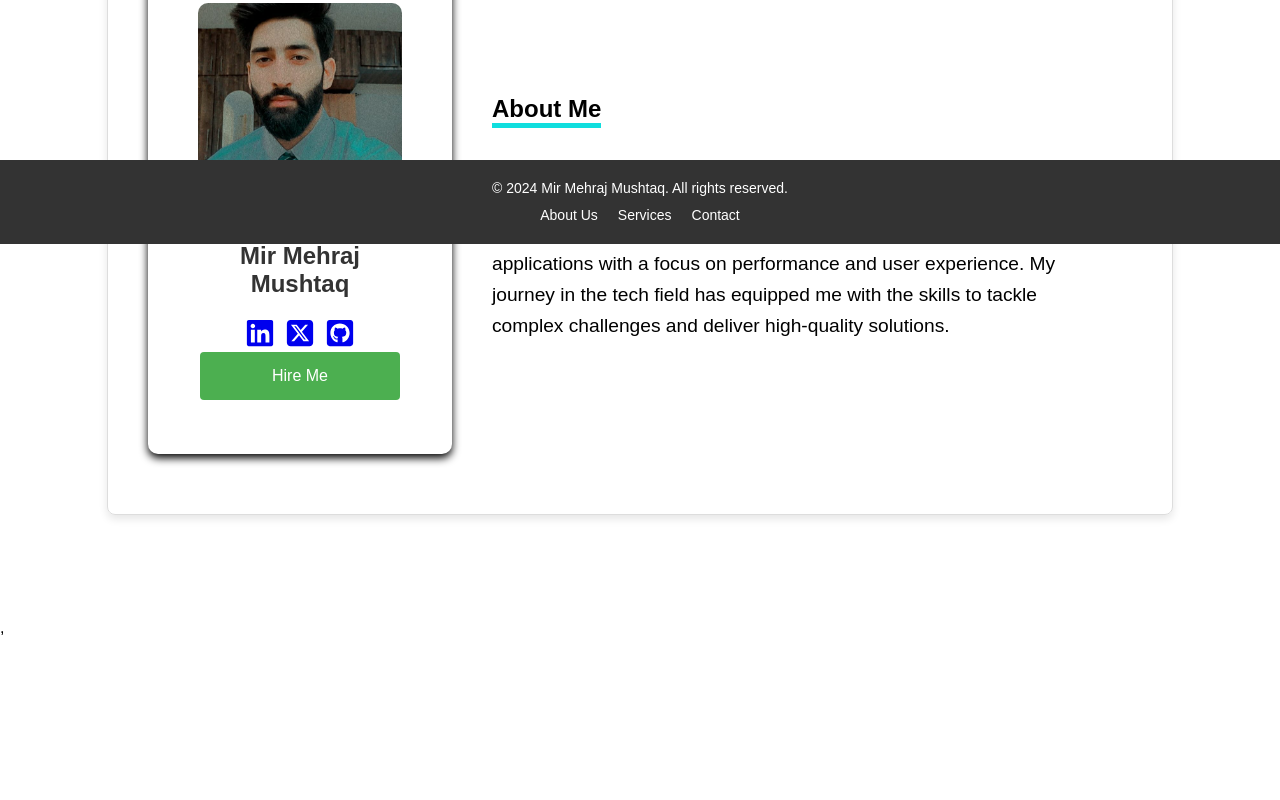
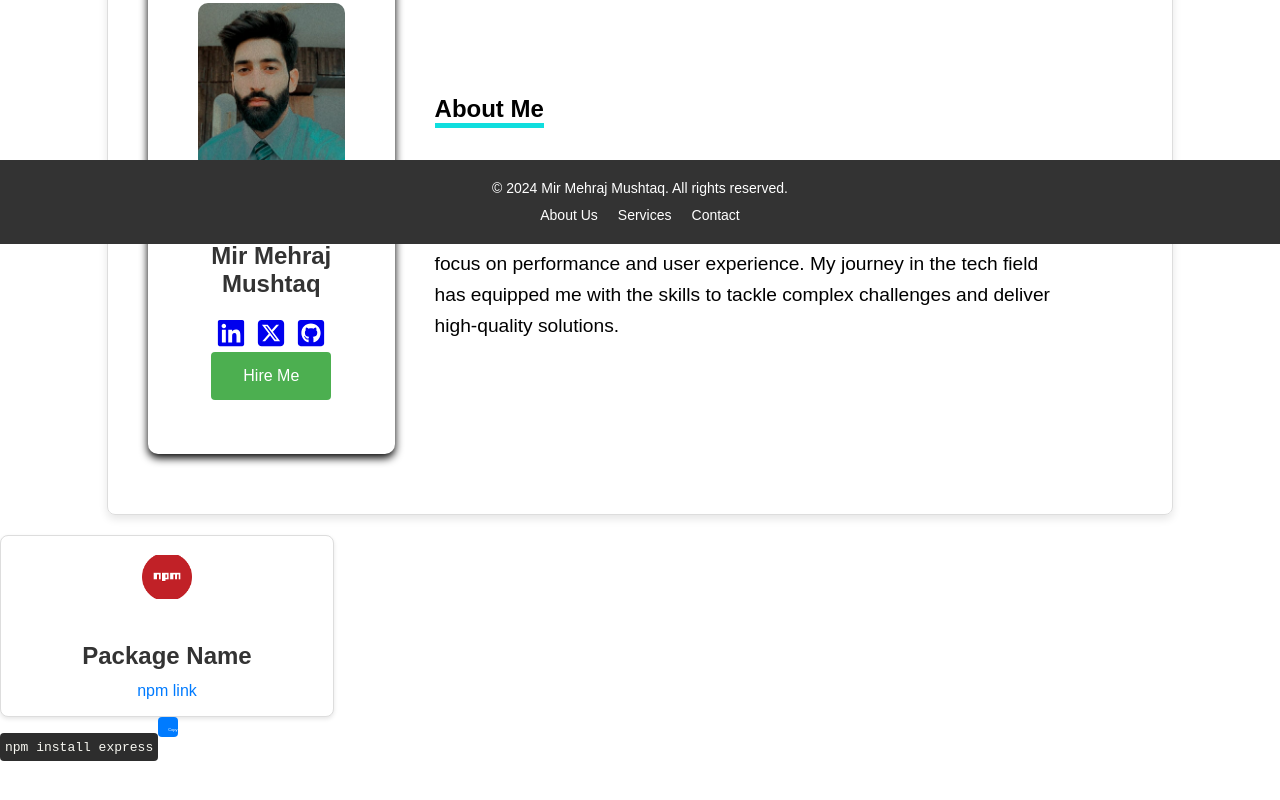
Before and after one commit to ersahii/Mern-stack-project, a React (Vite) app in the folder client/: page / in a window 1280 px wide. Shown: the part 556-1356 px from the top of the page. Before the commit the page ends 1193 px from the top, so only its background shows below. Built offline with nearby package versions, Linux system fonts and the light colour scheme.

Commit message:
added copy-to-clipboard package

```diff
--- a/client/package.json
+++ b/client/package.json
@@ -11,6 +11,7 @@
   },
   "dependencies": {
     "react": "^18.3.1",
+    "react-copy-to-clipboard": "^5.1.0",
     "react-dom": "^18.3.1",
     "react-icons": "^5.3.0",
     "react-router-dom": "^6.26.1"
--- /dev/null
+++ b/client/src/components/CopyCodeBlock.css
@@ -0,0 +1,43 @@
+/* .code-block {
+    position: relative;
+    display: inline-block;
+    border: 1px solid #ddd;
+    border-radius: 8px;
+    padding: 16px;
+    background-color: #f5f5f5;
+    margin: 2px 0;
+  }
+   */
+.code-block {
+    display: flex;
+  }
+
+  .code-block-content {
+    background-color: #2d2d2d;
+    color: #f8f8f2;
+    padding: 5px;
+    border-radius: 4px;
+    /* overflow-x: auto;
+    white-space: pre-wrap; */
+    display: inline-block;
+    font-family: 'Courier New', Courier, monospace;
+  }
+
+  .copy-button {
+    width: 10px;
+    height: 5px;
+    font-size: 4px;
+    background-color: #007bff;
+    color: white;
+    border: none;
+    border-radius: 4px;
+    cursor: pointer;
+  }
+
+  .copy-button:hover {
+    background-color: #0056b3;
+  }
+
+  .copy-button:focus {
+    outline: none;
+  }
--- /dev/null
+++ b/client/src/components/CopyCodeBlock.jsx
@@ -0,0 +1,27 @@
+import React, { useState } from 'react';
+import { CopyToClipboard } from 'react-copy-to-clipboard';
+import './CopyCodeBlock.css';
+
+const CopyCodeBlock = () => {
+  const [copied, setCopied] = useState(false);
+  const code = "npm install express"
+  const handleCopy = () => {
+    setCopied(true);
+    setTimeout(() => setCopied(false), 2000); // Reset "copied" status after 2 seconds
+  };
+
+  return (
+    <div className="code-block">
+      <pre className="code-block-content">
+        <code>{code}</code>
+      </pre>
+      <CopyToClipboard text={code} onCopy={handleCopy}>
+        <button className="copy-button">
+          {copied ? 'Copied!' : 'Copy'}
+        </button>
+      </CopyToClipboard>
+    </div>
+  );
+};
+
+export default CopyCodeBlock;
--- a/client/src/components/HireMeButton.jsx
+++ b/client/src/components/HireMeButton.jsx
@@ -3,9 +3,7 @@ import './hireMeButton.css'; // Import your CSS for styling
 import { NavLink } from 'react-router-dom';
 const HireMeButton = () => {
   return (
-    <button className="hire-me-button">
-      Hire Me
-    </button>
+    <NavLink to="/contact" className="hire-me-button">Hire Me</NavLink>
   );
 };
 
--- a/client/src/components/Navbar.jsx
+++ b/client/src/components/Navbar.jsx
@@ -1,7 +1,7 @@
 import { NavLink } from "react-router-dom";
 import "./navbar.css";
 const Navbar =()=>{
-    const isLoggedIn = true;
+    const isLoggedIn = false;
     return<>
         <header>
             <div className="container-navbar">
--- /dev/null
+++ b/client/src/components/PackagesCard.css
@@ -0,0 +1,30 @@
+.card {
+    border: 1px solid #ddd;
+    border-radius: 8px;
+    padding: 16px;
+    text-align: center;
+    width: 300px;
+    box-shadow: 0 2px 4px rgba(0, 0, 0, 0.1);
+    background-color: #fff;
+  }
+
+  .card-logo {
+    width: 50px;
+    height: 50px;
+    object-fit: contain;
+    margin-bottom: 16px;
+  }
+
+  .card-heading {
+    font-size: 1.5em;
+    margin-bottom: 12px;
+  }
+
+  .card-link {
+    color: #007bff;
+    text-decoration: none;
+  }
+
+  .card-link:hover {
+    text-decoration: underline;
+  }
--- /dev/null
+++ b/client/src/components/PackagesCard.jsx
@@ -0,0 +1,16 @@
+import React from 'react';
+import './PackagesCard.css'; // Import the CSS file for styling
+
+const PackagesCard = () => {
+  return (
+    <div className="card">
+      <img src="images/npmLogo.png" alt="Logo" className="card-logo" />
+      <h2 className="card-heading">Package Name</h2>
+      <a href="/" className="card-link">
+        npm link
+      </a>
+    </div>
+  );
+};
+
+export default PackagesCard;
--- a/client/src/components/ProfileCard.jsx
+++ b/client/src/components/ProfileCard.jsx
@@ -10,13 +10,13 @@ const ProfileCard = () => {
             <img src="./images/mehraj.jpg" alt="Profile Photo"  className="profile-photo"></img>
                 <h2  className="profile-name">Mir Mehraj Mushtaq</h2>
                 <div  className="social-links">
-                    <NavLink href="#" target="_blank" className="social-link" aria-label="LinkedIn">
+                    <NavLink to="https://www.linkedin.com/in/mir-mehraj-mushtaq/" target="_blank" className="social-link" aria-label="LinkedIn">
                     <FaLinkedin className="social-icon"/>
                     </NavLink>
                     <NavLink href="#" target="_blank" className="social-link" aria-label="Twitter">
                     <FaSquareXTwitter className="social-icon"/>
                     </NavLink>
-                    <NavLink href="#" target="_blank" className="social-link" aria-label="GitHub">
+                    <NavLink to="https://github.com/ersahii" target="_blank" className="social-link" aria-label="GitHub">
                     <FaGithubSquare className="social-icon"/>
                     </NavLink>
                 </div>
--- a/client/src/pages/Home.jsx
+++ b/client/src/pages/Home.jsx
@@ -1,6 +1,8 @@
 import React from 'react';
 import "../styles/HomePage.css";
 import About from './About';
+import PackagesCard from '../components/PackagesCard';
+import Copy2Clipboard from '../components/CopyCodeBlock';
 const Home = () => {
     return (
         <>
@@ -11,9 +13,10 @@ const Home = () => {
                 <p className='brand-skills'>Mern Stack Developer</p>
             </div>
         <About/>
+        <PackagesCard/>
+        <Copy2Clipboard/>
         </div>
         </>
     );
 };
-
 export default Home;
```
Also changed, not shown: client/public/images/npmLogo.png (added), 1 other file (tests, documents, lock files or other folders).
